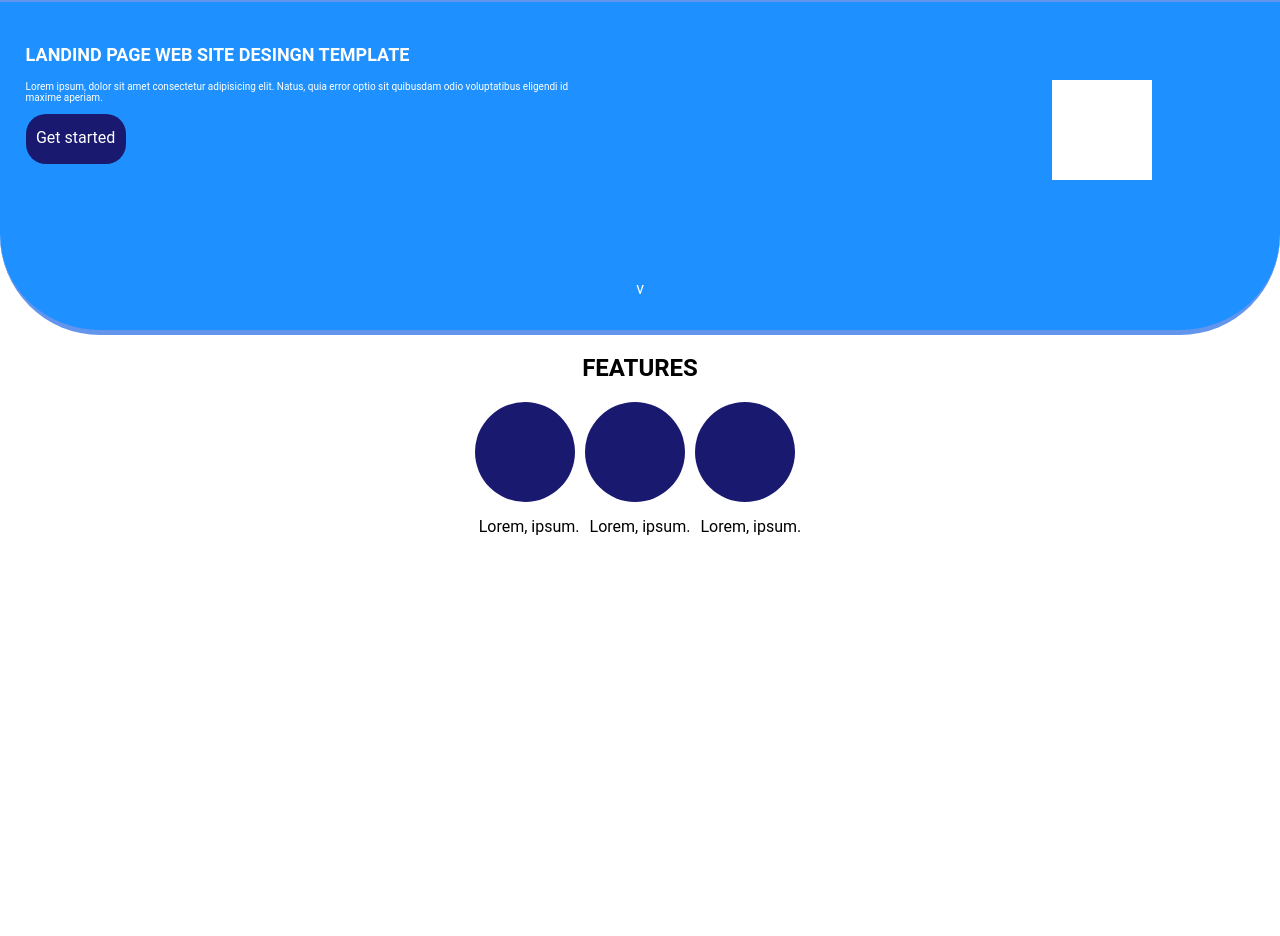
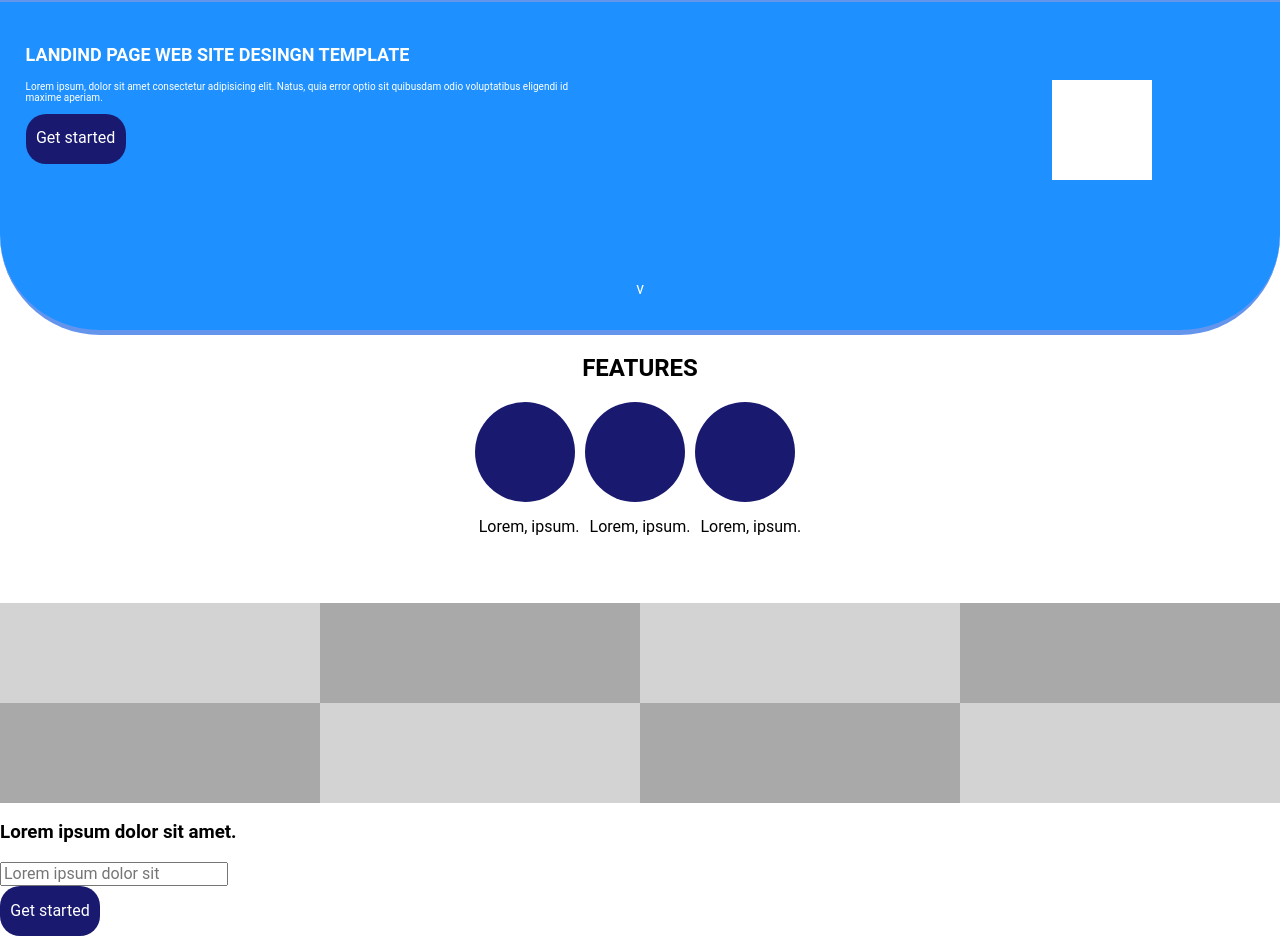
Before and after one commit to JorgeAzuaje/Recuperativo-de-FRONT-END, a plain HTML site: page src/pages/index.html in a window 1280 px wide. Shown: the part 70-1006 px from the top of the page. Before the commit the page ends 800 px from the top, so only its background shows below. Drawn offline with Linux system fonts and the light colour scheme; files that its build step writes are made by us from their sources.

Commit message:
Tercer commit
Se agrega mas html y css

```diff
--- a/src/pages/index.html
+++ b/src/pages/index.html
@@ -5,9 +5,9 @@
     <meta http-equiv="X-UA-Compatible" content="IE=edge">
     <meta name="viewport" content="width=device-width, initial-scale=1.0">
     <title>Document</title>
-    <link rel="stylesheet" href="../styles/styles.css">
-    <link rel="stylesheet" href="../styles/normalize.css">
-    <script src="../script/script.js" defer></script>
+    <link rel="stylesheet" href="styles.css">
+    <link rel="stylesheet" href="normalize.css">
+    <script src="script.js" defer></script>
 </head>
 <body>
     <header class="header">
@@ -74,6 +74,32 @@
                 <p>Lorem, ipsum.</p>
             </div>
         </div>
+
+        <div class="square-img">
+            <div class="square-img-1">
+                <div class="square-img-1-1"></div>
+                <div class="square-img-1-2"></div>
+                <div class="square-img-1-3"></div>
+                <div class="square-img-1-4"></div>
+            </div>
+            <div class="square-img-2">
+                <div class="square-img-2-1"></div>
+                <div class="square-img-2-2"></div>
+                <div class="square-img-2-3"></div>
+                <div class="square-img-2-4"></div>
+            </div>
+        </div>
+
+        <div>
+            <h3>Lorem ipsum dolor sit amet.</h3>
+            <footer>
+                <input type="text" placeholder="Lorem ipsum dolor sit">
+            </footer>
+            <div class="landing--page-button">
+                <button class="landing--page-button-get">Get started</button>
+            </div>
+
+        </div>
     </section>
 </body>
 </html>
--- a/src/styles/styles.css
+++ b/src/styles/styles.css
@@ -4,6 +4,8 @@
     --primary-color: #6495ED;
     --secondary-color: #191970;
     --tertiary-color: #1E90FF;
+    --quaternary-color: #D3D3D3;
+    --quinary-color: #A9A9A9;
     --secondary-color-trans: rgb(28, 85, 92, .35);
     --grey: rgb(109, 109, 109);
 }
@@ -188,3 +190,21 @@ ul{
 .FEATURES--p-2{
     padding-right: 10px;
 }
+/*  */
+.square-img-1, .square-img-2{
+    width: 100%;
+    display: flex;
+}
+.square-img-1{
+    padding-top: 50px;
+}
+.square-img-1-1, .square-img-1-3, .square-img-2-2, .square-img-2-4{
+    height: 100px;
+    width: 25%;
+    background: var(--quaternary-color);
+}
+.square-img-1-2, .square-img-1-4, .square-img-2-1, .square-img-2-3{
+    height: 100px;
+    width: 25%;
+    background: var(--quinary-color);
+}
```
